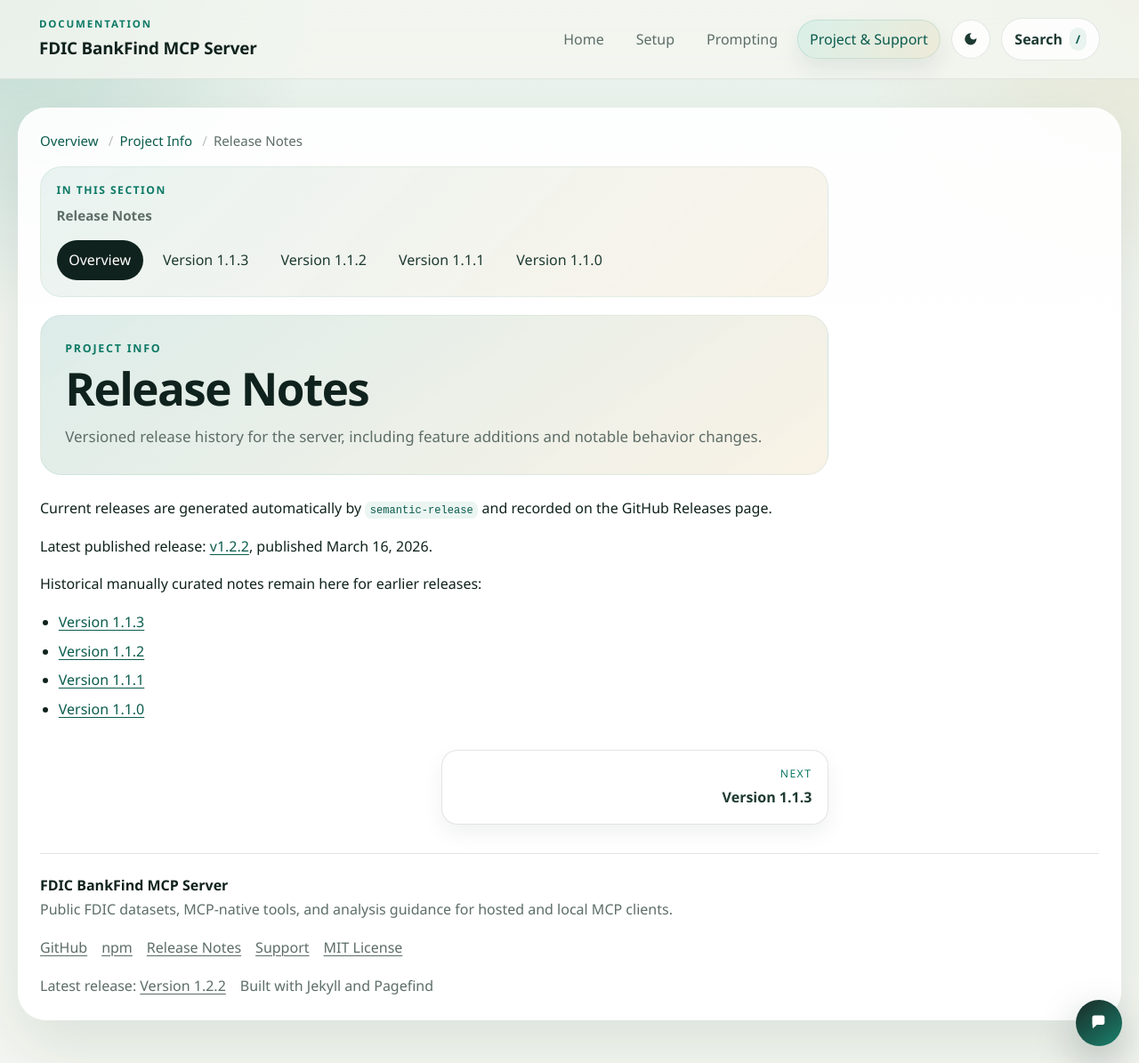
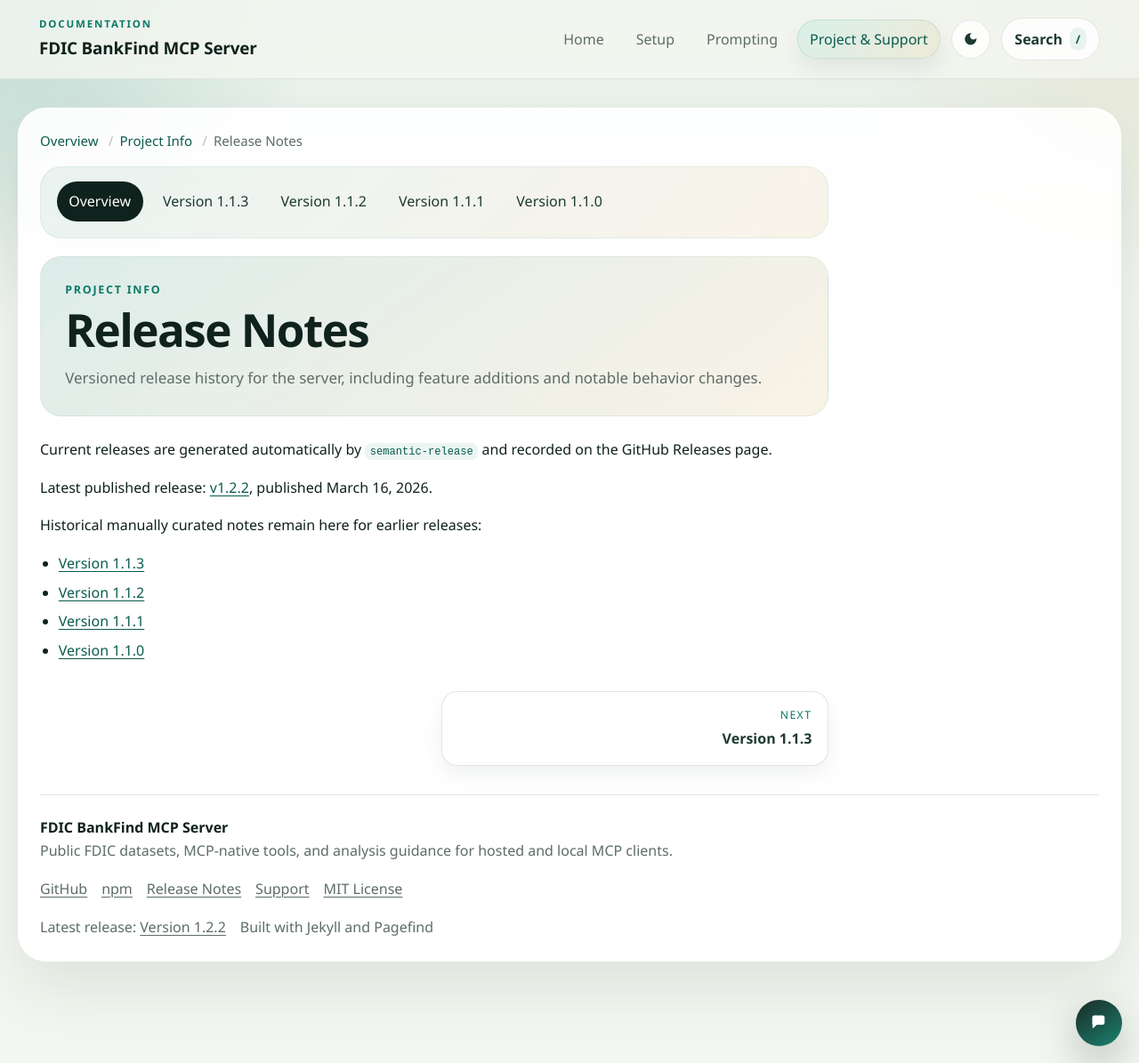
Before and after one commit to jflamb/fdic-mcp-server, a Jekyll site: the page built from docs/release-notes/index.md, in a window 1280 px wide and 1195 px high. Shown: the whole window at 89% size. Built offline with Jekyll 4.4.1, drawn with Linux system fonts in a browser that asks for light colours.

Commit message:
refactor: strip section nav to lightweight tab row
Co-Authored-By: Claude Opus 4.6 (1M context) <noreply@anthropic.com>

```diff
--- a/docs/_includes/section-nav.html
+++ b/docs/_includes/section-nav.html
@@ -12,15 +12,7 @@
 {% endfor %}
 
 {% if current_section and current_section.items.size > 1 %}
-<section class="section-nav" aria-label="{{ current_section.title }}">
-  <div class="section-nav__header">
-    <p class="section-nav__eyebrow">In this section</p>
-    <p class="section-nav__title">{{ current_section.title }}</p>
-    {% if current_section.description %}
-    <p>{{ current_section.description }}</p>
-    {% endif %}
-  </div>
-  <div class="section-nav__links-wrap">
+<nav class="section-nav" aria-label="{{ current_section.title }} pages">
   <div class="section-nav__links">
     {% for item in current_section.items %}
     <a href="{{ item.url | relative_url }}"{% if item.url == page.url %} class="is-active" aria-current="page"{% endif %}>
@@ -28,6 +20,5 @@
     </a>
     {% endfor %}
   </div>
-  </div>
-</section>
+</nav>
 {% endif %}
```
Lines whose indentation alone changed are shown as unchanged.
